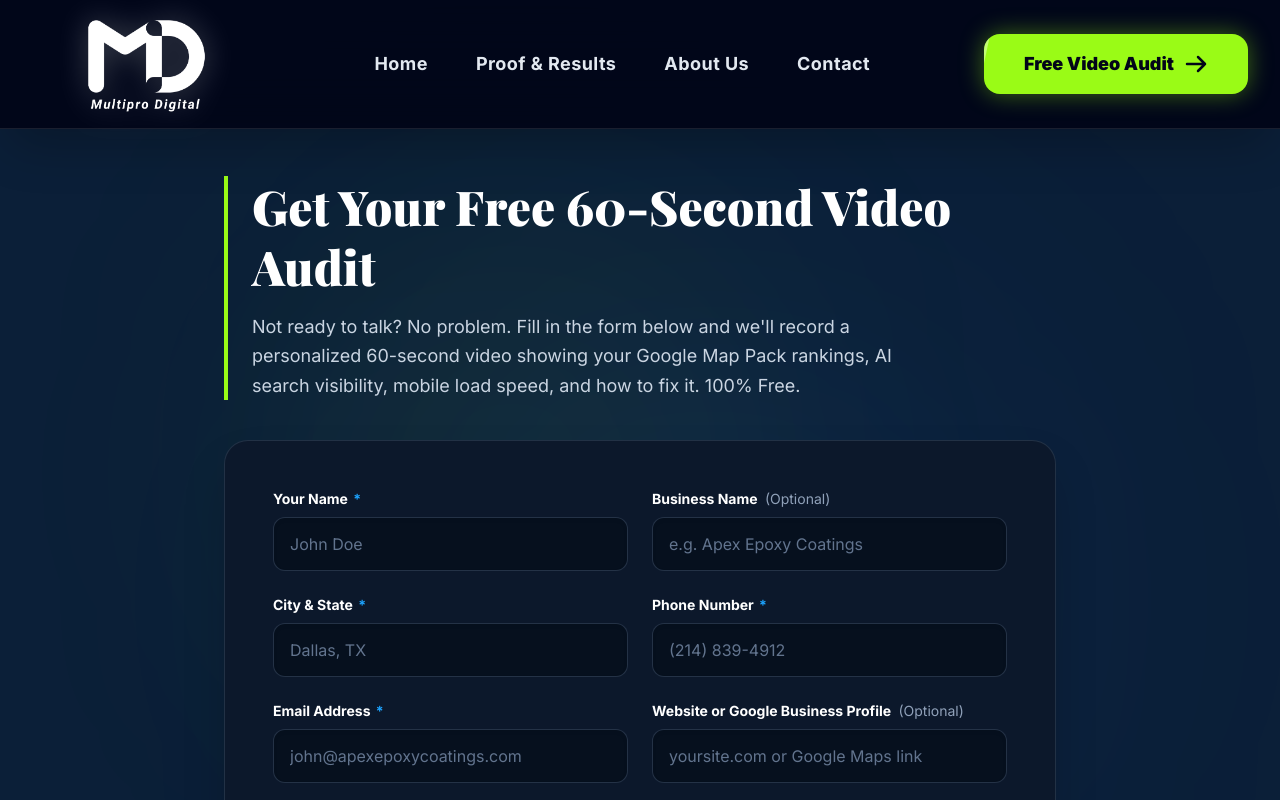
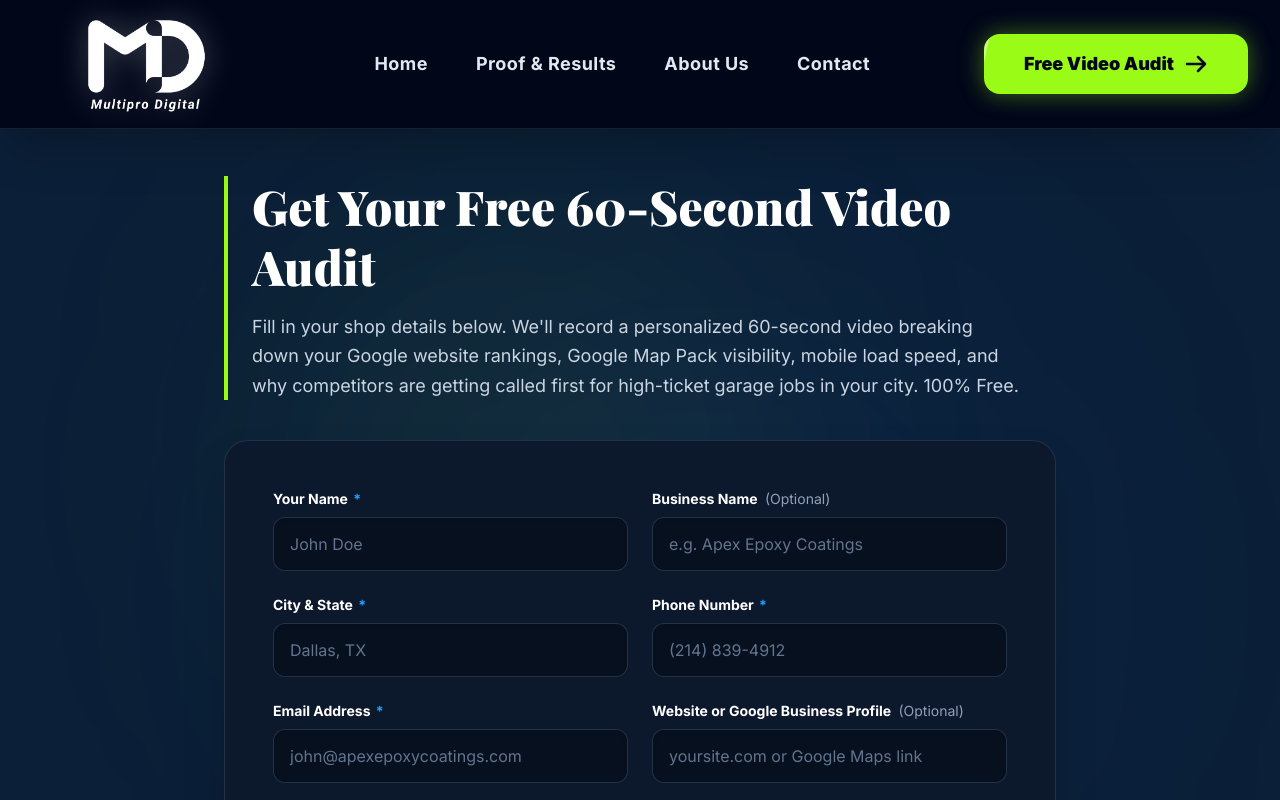
Before and after one commit to mahabubkabir40-ai/multipro-digital, a Next.js app: page /free-audit in a window 1280 px wide. Shown: the top 800 px of the page. Built offline with nearby package versions, Linux system fonts and the light colour scheme; a web font is replaced by a local one.

Commit message:
copy(audit): strengthen headline copy with website ranking context and remove weak preamble

```diff
--- a/src/app/free-audit/page.tsx
+++ b/src/app/free-audit/page.tsx
@@ -81,8 +81,8 @@ export default function FreeAuditPage() {
           <h1 className="text-3xl sm:text-4xl md:text-5xl font-serif font-black text-white leading-tight">
             Get Your Free 60-Second Video Audit
           </h1>
-          <p className="mt-3 sm:mt-4 text-slate-300 font-sans text-sm sm:text-base md:text-lg leading-relaxed max-w-2xl">
-            Not ready to talk? No problem. Fill in the form below and we&apos;ll record a personalized 60-second video showing your Google Map Pack rankings, AI search visibility, mobile load speed, and how to fix it. 100% Free.
+          <p className="mt-3 sm:mt-4 text-slate-300 font-sans text-sm sm:text-base md:text-lg leading-relaxed max-w-3xl">
+            Fill in your shop details below. We&apos;ll record a personalized 60-second video breaking down your Google website rankings, Google Map Pack visibility, mobile load speed, and why competitors are getting called first for high-ticket garage jobs in your city. 100% Free.
           </p>
         </div>
 
```
